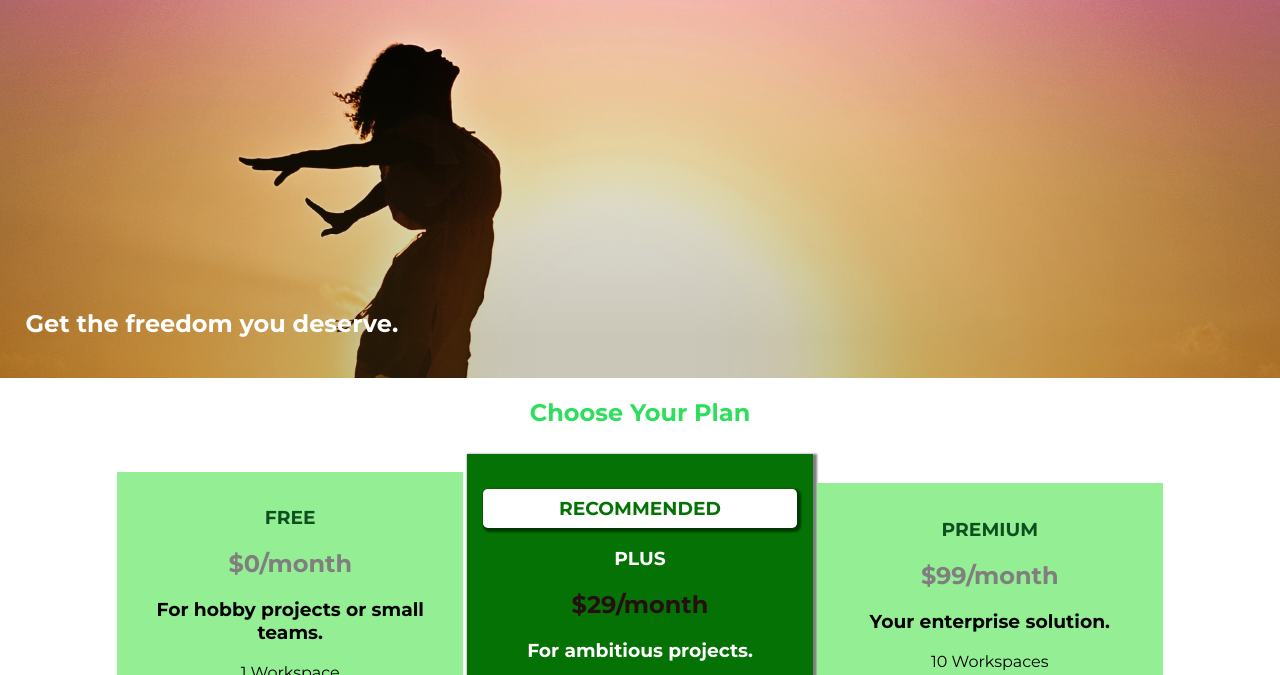
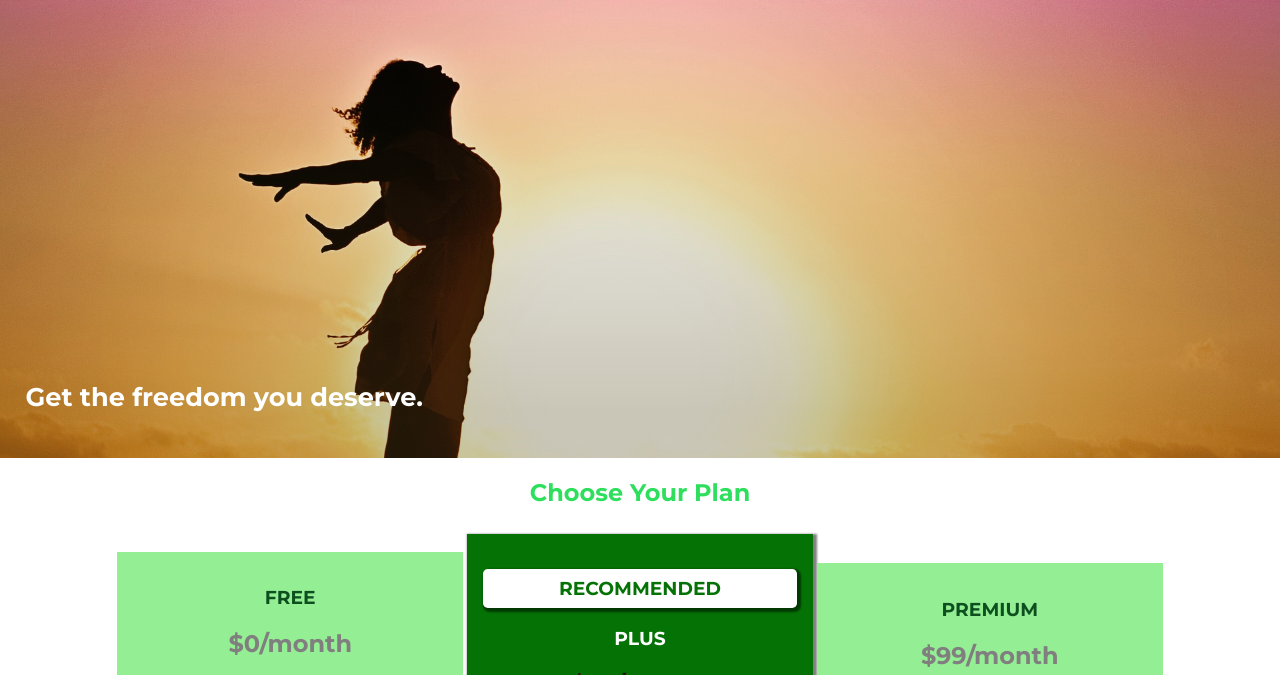
Before and after one commit to HuangLingxiaoCN/Virtual-hosting-website, a plain HTML site: page index.html in a window 1280 px wide. Shown: the part 64-739 px from the top of the page. Drawn offline with Linux system fonts and the light colour scheme.

Commit message:
add viewport and media query for mobile first design

```diff
--- a/index.html
+++ b/index.html
@@ -2,7 +2,7 @@
 <html lang="en">
   <head>
     <meta charset="UTF-8" />
-    <!-- <meta name="viewport" content="width=device-width, initial-scale=1.0" /> -->
+    <meta name="viewport" content="width=device-width, initial-scale=1.0" />
     <meta http-equiv="X-UA-Compatible" content="ie=edge" />
     <title>uHost</title>
     <link rel="shortcut icon" href="favicon.png" />
--- a/main.css
+++ b/main.css
@@ -3,16 +3,28 @@
     url("./images/freedom.jpg") left 10% bottom 80% / cover no-repeat border-box,
     #ff1b68;
   width: 100vw;
-  height: 50vh;
+  height: 40vh;
   color: #fff;
   margin-top: 2.6rem;
   position: relative;
 }
 
 #product-overview h1 {
+  color: white;
   position: absolute;
   left: 2%;
   bottom: 5%;
+  font-size: 2rem;
+}
+
+@media (min-width: 630px) {
+  #product-overview {
+    height: 60vh;
+  }
+
+  #product-overview h1 {
+    font-size: 1.6rem;
+  }
 }
 
 .section-title {
```
Also changed, not shown: customers/index.html (+1 -1 lines), packages/index.html (+1 -1 lines).
